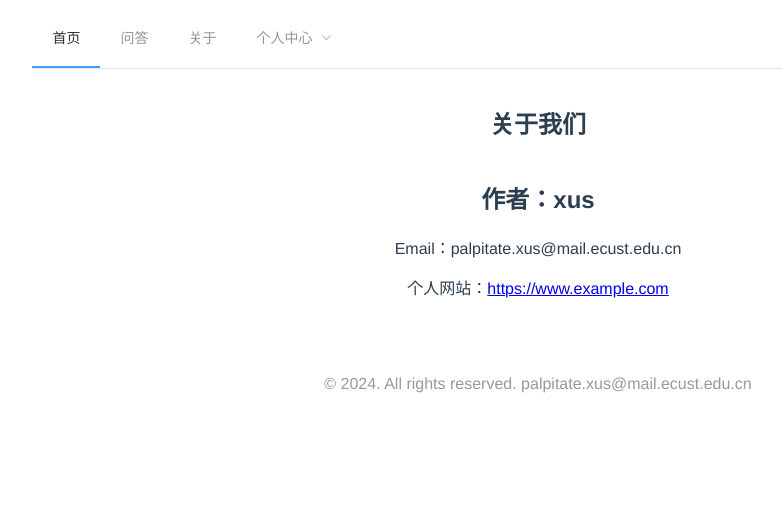
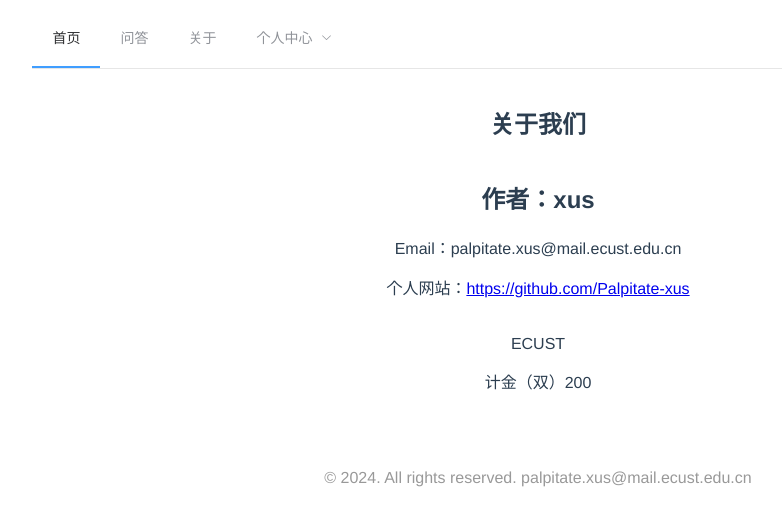
Before and after one commit to Palpitate-xus/finllm_frontend, a Vue app: page /#/about in a window 1280 px wide. Shown: the top 526 px of the page, without its empty margins (102-884 px from the left). Built offline with nearby package versions, Linux system fonts and the light colour scheme.

Commit message:
update About page

```diff
--- a/src/components/About.vue
+++ b/src/components/About.vue
@@ -6,13 +6,13 @@
       <div class="info">
         <h2>作者：xus</h2>
         <p>Email：palpitate.xus@mail.ecust.edu.cn</p>
-        <p>个人网站：<a href="https://www.example.com">https://www.example.com</a></p>
+        <p>个人网站：<a href="https://github.com/Palpitate-xus">https://github.com/Palpitate-xus</a></p>
       </div>
     </div>
-    <!-- <div class="description">
-      <p>这是一个关于我们页面的示例，用于展示作者的信息。</p>
-      <p>您可以在此处添加更多关于作者的描述。</p>
-    </div> -->
+    <div class="description">
+      <p>ECUST</p>
+      <p>计金（双）200</p>
+    </div>
   </div>
 </template>
 
```
